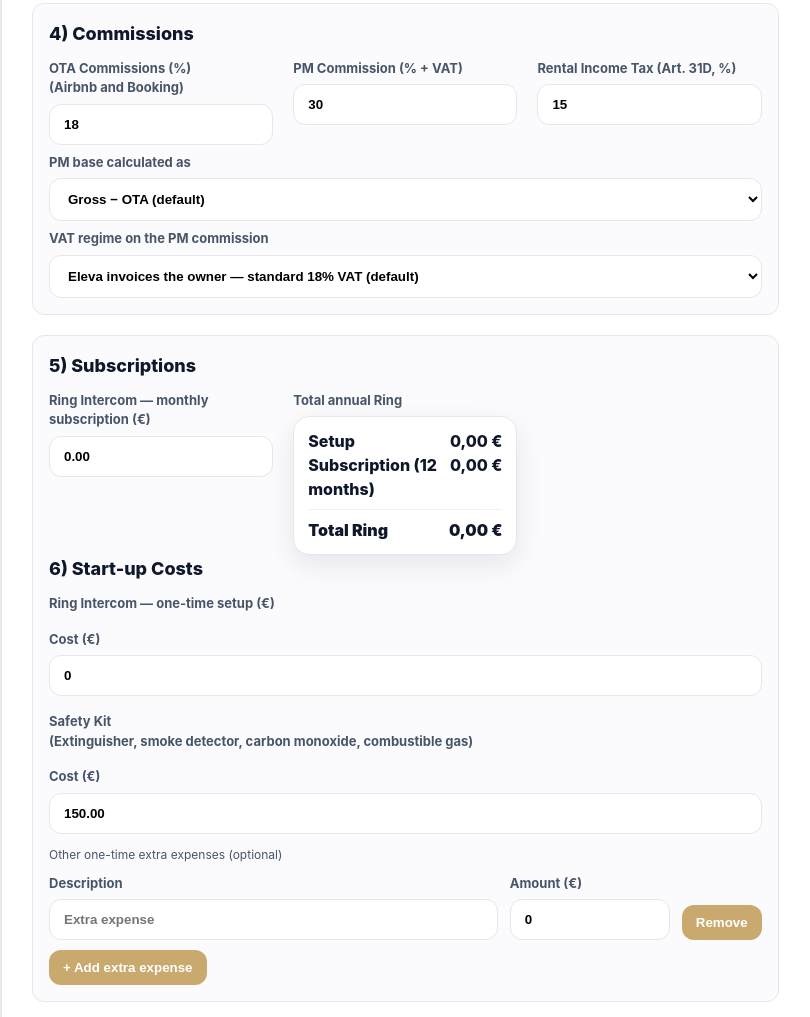
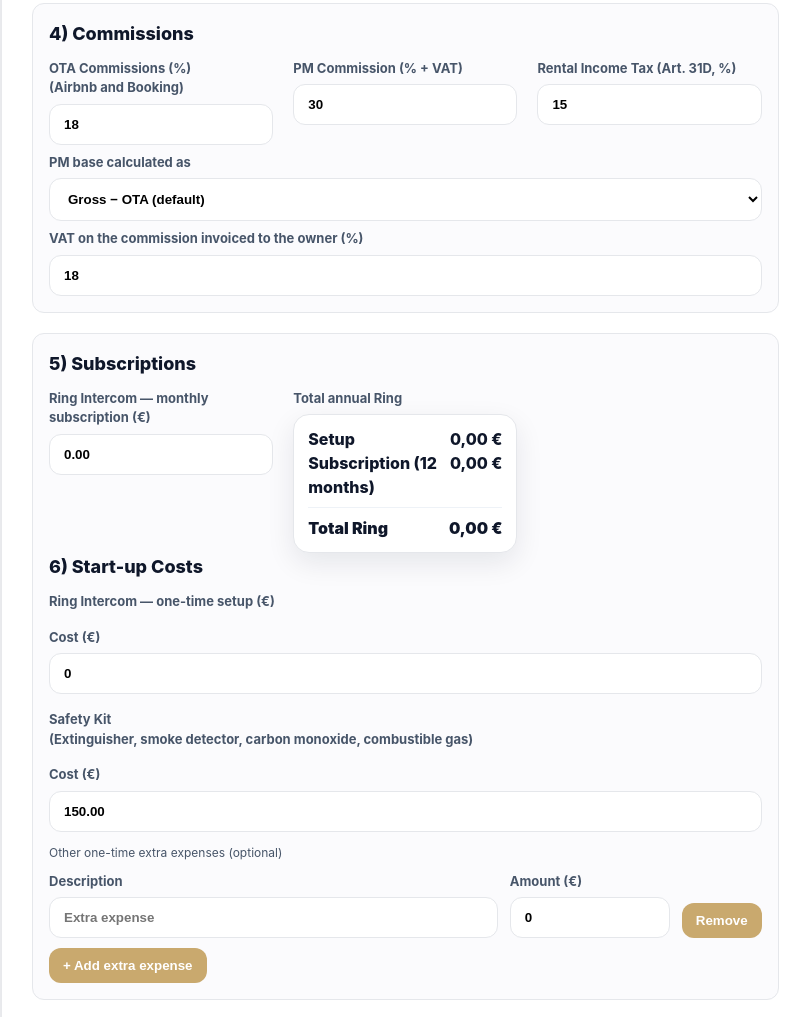
Before and after one commit to ShortLetMalta/proposal-calculator, a website: page index.html in a window 1280 px wide. Shown: the part 2977-3994 px from the top of the page, without its empty margins (38-848 px from the left). Drawn offline with Linux system fonts and the light colour scheme; no server answers.

Commit message:
Replace VAT regime with editable owner VAT rate

```diff
--- a/i18n.js
+++ b/i18n.js
@@ -295,9 +295,7 @@
       'calc.s4BaseOta':           'Lordo − OTA (default)',
       'calc.s4BaseCleanOta':      'Lordo − Pulizie − OTA',
       'calc.s4BaseCleanInsOta':  'Lordo − Pulizie − Assicurazione − OTA',
-      'calc.s4VatMode':           'Regime IVA sulla commissione PM',
-      'calc.s4VatMgmt':           'Eleva fattura il proprietario — IVA 18% standard (default)',
-      'calc.s4VatGuest':          'Eleva fattura l\'ospite (licenza propria) — IVA 7% turistica (da confermare col commercialista)',
+      'calc.s4VatOwner':          'IVA sulla commissione fatturata al proprietario (%)',
 
       // section 5
       'calc.s5Title':             '5) Abbonamenti',
@@ -703,9 +701,7 @@
       'calc.s4BaseOta':           'Gross − OTA (default)',
       'calc.s4BaseCleanOta':      'Gross − Cleaning − OTA',
       'calc.s4BaseCleanInsOta':  'Gross − Cleaning − Insurance − OTA',
-      'calc.s4VatMode':           'VAT regime on the PM commission',
-      'calc.s4VatMgmt':           'Eleva invoices the owner — standard 18% VAT (default)',
-      'calc.s4VatGuest':          'Eleva invoices the guest (own licence) — 7% tourism VAT (confirm with accountant)',
+      'calc.s4VatOwner':          'VAT on the commission invoiced to the owner (%)',
 
       // section 5
       'calc.s5Title':             '5) Subscriptions',
--- a/index.html
+++ b/index.html
@@ -250,11 +250,8 @@
           </label>
         </div>
         <div style="margin-top:8px;">
-          <label><span data-i18n="calc.s4VatMode">Regime IVA sulla commissione PM</span>
-            <select id="vatMode" onchange="calculateProfit()">
-              <option value="mgmt-fee" data-i18n="calc.s4VatMgmt">Eleva fattura il proprietario — IVA 18% standard (default)</option>
-              <option value="guest-billed" data-i18n="calc.s4VatGuest">Eleva fattura l'ospite (licenza propria) — IVA 7% turistica (da confermare col commercialista)</option>
-            </select>
+          <label><span data-i18n="calc.s4VatOwner">IVA sulla commissione fatturata al proprietario (%)</span>
+            <input type="number" id="percentualeIvaPm" value="18" min="0" max="100" step="0.1" oninput="calculateProfit()">
           </label>
         </div>
       </div>
--- a/script-calcolatore.js
+++ b/script-calcolatore.js
@@ -805,11 +805,9 @@ function calculateProfit(){
   const pOTA = readPct('percentualeOta', 18);
   const pPM  = readPct('percentualePm', 30);
   const pCed = readPct('percentualeCedolare', 15);
-  const vatMode = (document.getElementById('vatMode')?.value || 'mgmt-fee');
-  // Malta VAT on PM commission: 18% standard rate (Eleva invoices owner for the
-  // management service) or 7% reduced tourism rate (Eleva invoices the guest
-  // directly under its own MTA licence — confirm with accountant before using).
-  const ivaPmPct = vatMode === 'guest-billed' ? 7 : 18;
+  // VAT on Eleva's management commission invoiced to the owner. It defaults to
+  // Malta's 18% standard rate but remains editable, including an explicit 0%.
+  const ivaPmPct = readPct('percentualeIvaPm', 18);
 
   const otaAffitti = lordoAffitti * (pOTA/100);
   const otaPulizie = pulizieAnnuo * (pOTA/100);
```
